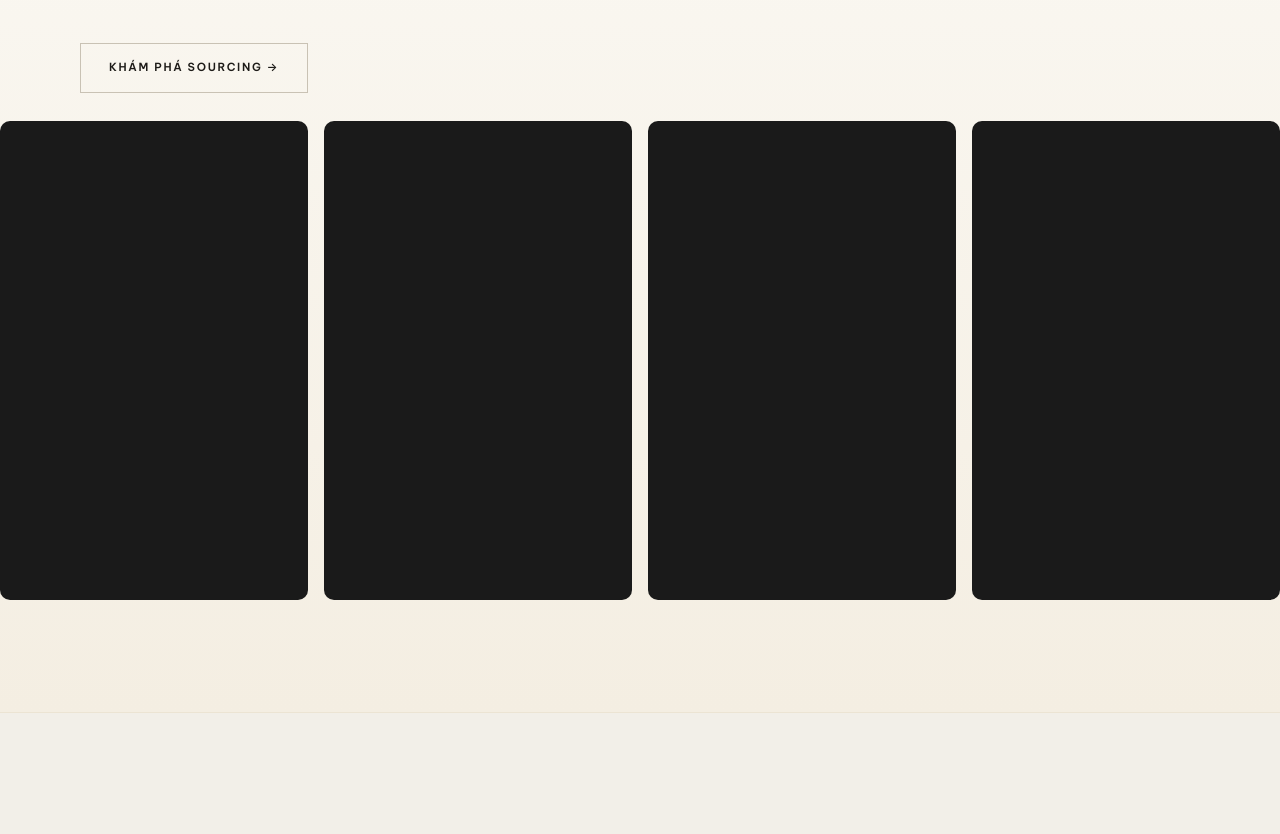
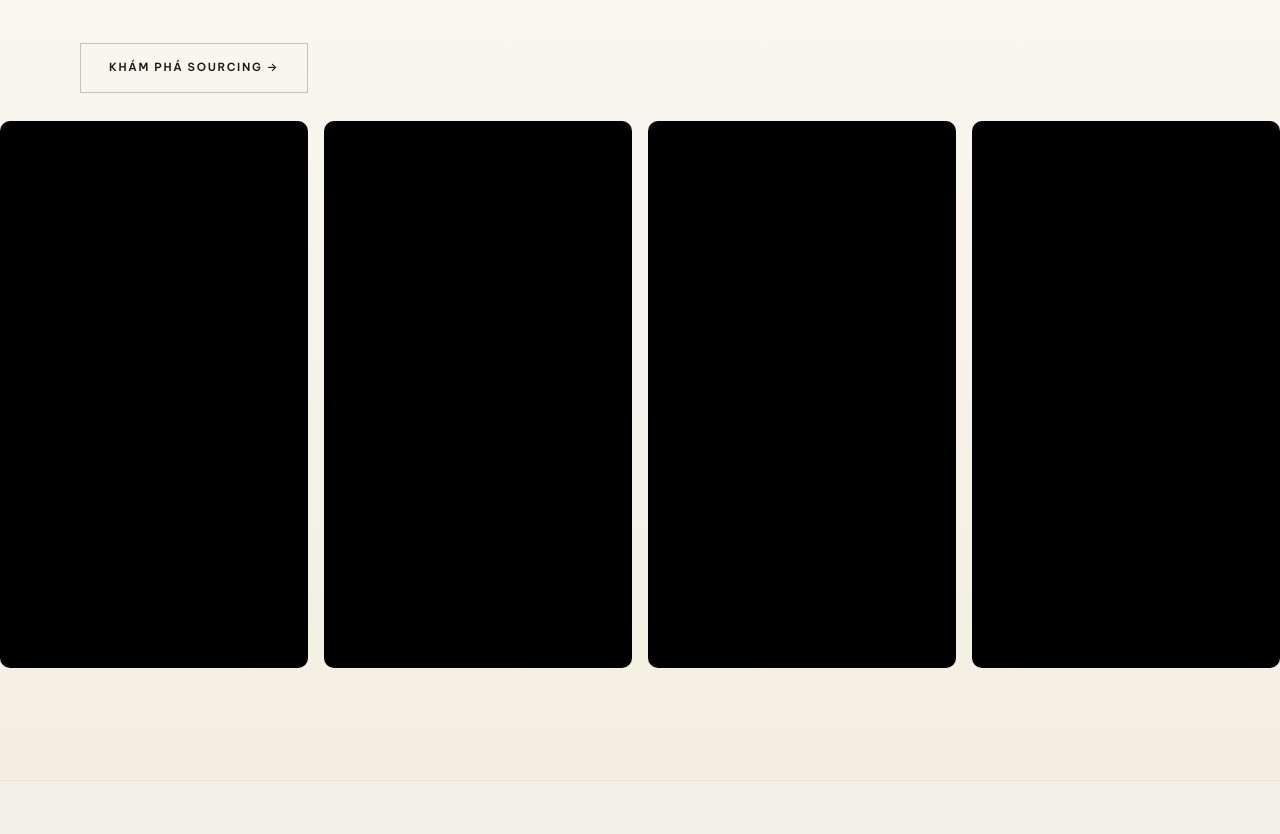
Before and after one commit to lemainamkhanh-arch/whiteglove-website, a plain HTML site: page index.html in a window 1280 px wide. Shown: the part 1944-2778 px from the top of the page. Drawn offline with Linux system fonts and the light colour scheme.

Commit message:
fix(reels): size FB reel embeds to their tile and stop grid overflow

```diff
--- a/index.html
+++ b/index.html
@@ -240,7 +240,9 @@ strong,b{font-weight:600}
 </div>
 </div></section>
 <style>/* Reel grid — responsive, minimal chrome */
-.reel-grid .fb-video-wrap{position:relative;border-radius:10px;overflow:hidden;background:#1a1a1a;aspect-ratio:9/14}
+.reel-grid{max-width:100%}
+.reel-grid>*{min-width:0}
+.reel-grid .fb-video-wrap{position:relative;min-width:0;border-radius:10px;overflow:hidden;background:#000;aspect-ratio:9/16}
 .reel-grid .fb-video-wrap .fb-video{position:absolute;top:50%;left:50%;width:100%;height:100%;transform:translate(-50%,-50%) scale(1.08);transform-origin:center center;pointer-events:auto}
 .reel-grid .fb-video-wrap .fb-video iframe{width:100% !important;height:100% !important;border:0;display:block;filter:brightness(1.05) saturate(1.02)}
 /* Desktop: 4-col grid */
@@ -250,7 +252,35 @@ strong,b{font-weight:600}
 </style>
 <div id="fb-root"></div>
 <script>
+(function () {
+  function sizeReels() {
+    var changed = false;
+    var wraps = document.querySelectorAll('.reel-grid .fb-video-wrap');
+    for (var i = 0; i < wraps.length; i++) {
+      var v = wraps[i].querySelector('.fb-video');
+      if (!v) continue;
+      var w = Math.max(120, Math.round(wraps[i].clientWidth));
+      if (v.getAttribute('data-width') !== String(w)) { v.setAttribute('data-width', String(w)); changed = true; }
+    }
+    return changed;
+  }
+  window.__wgSizeReels = sizeReels;
+  sizeReels();
+  var t;
+  window.addEventListener('resize', function () {
+    clearTimeout(t);
+    t = setTimeout(function () {
+      if (!sizeReels()) return;
+      var grid = document.querySelector('.reel-grid');
+      if (!grid || !window.FB || !FB.XFBML) return;
+      var vs = grid.querySelectorAll('.fb-video');
+      for (var i = 0; i < vs.length; i++) { vs[i].innerHTML = ''; vs[i].removeAttribute('fb-xfbml-state'); }
+      FB.XFBML.parse(grid);
+    }, 300);
+  });
+})();
 window.fbAsyncInit = function () {
+  if (window.__wgSizeReels) window.__wgSizeReels();
   FB.Event.subscribe('xfbml.ready', function (msg) {
     if (msg.type !== 'video') return;
     var el = document.getElementById(msg.id);
```
Also changed, not shown: template.html (+31 -1 lines).
